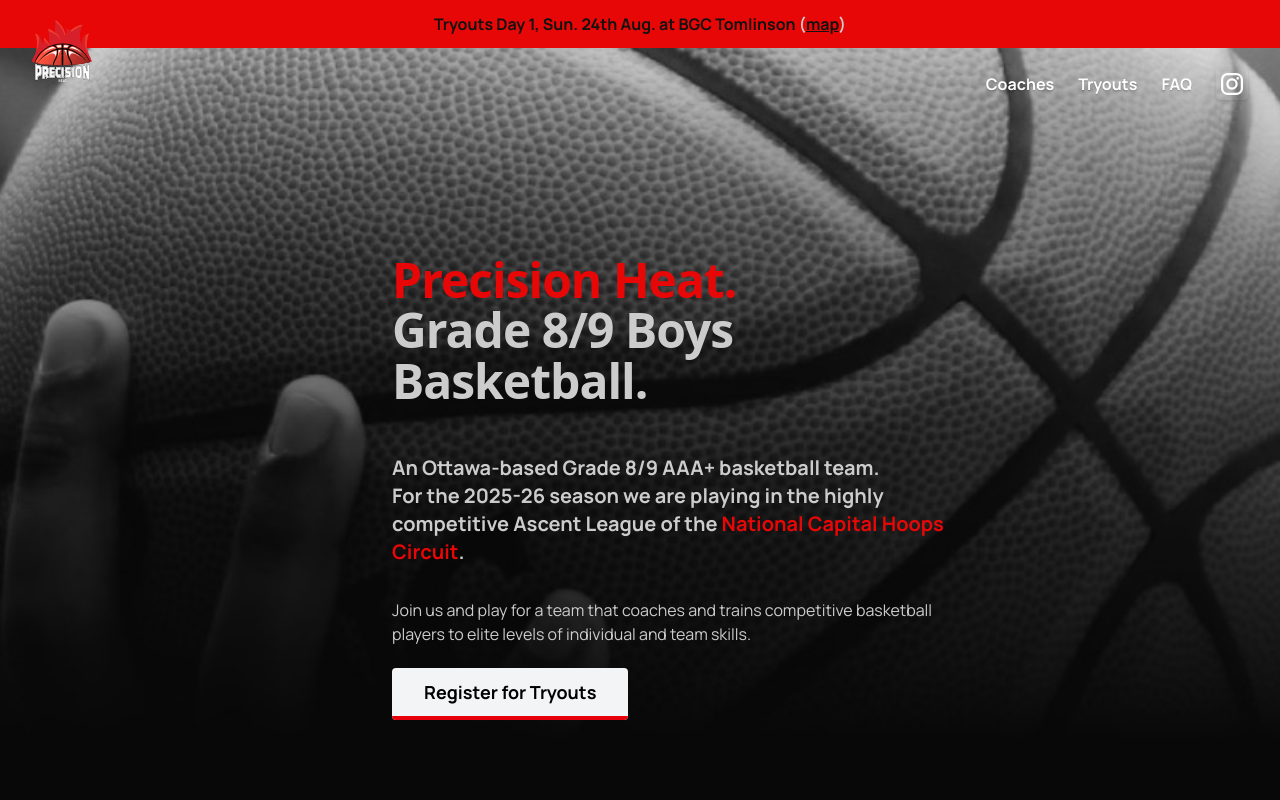
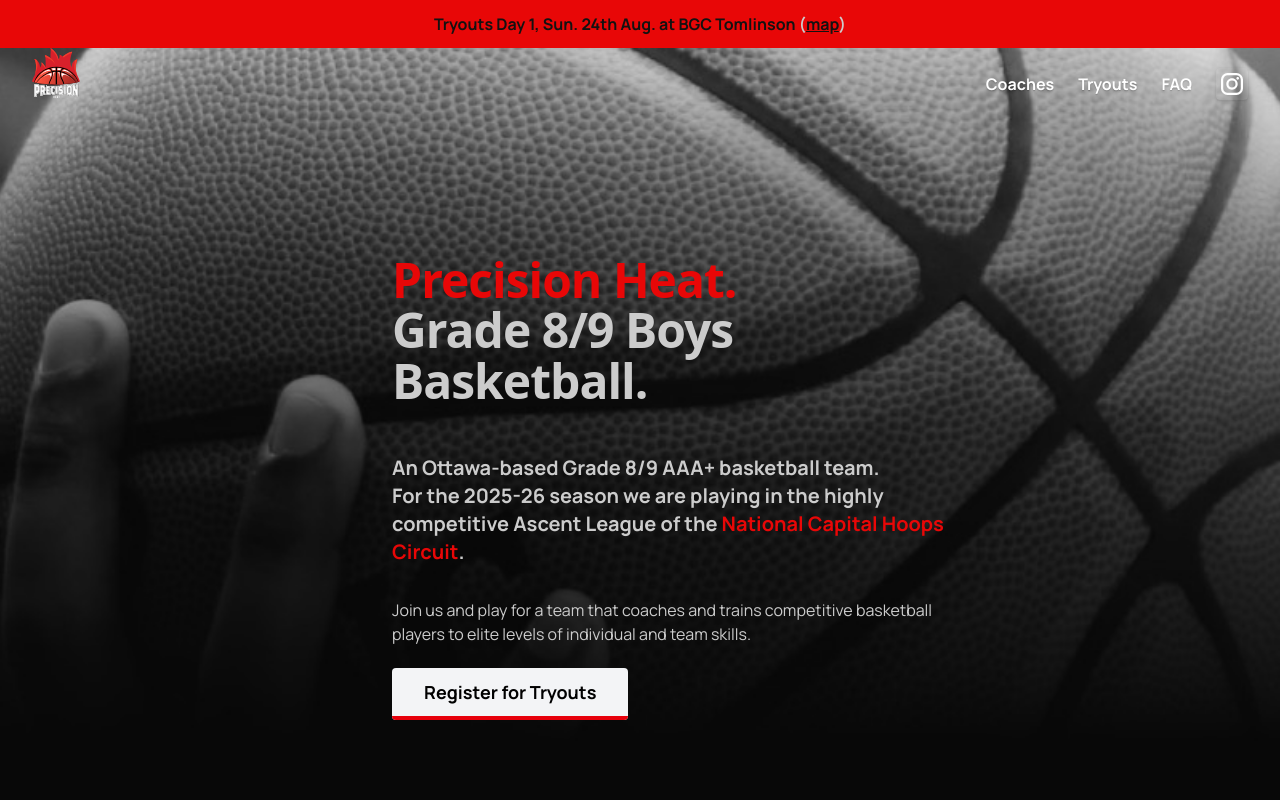
Before and after one commit to heyfarai/tryouts-next, a Next.js app: page / in a window 1280 px wide. Shown: the top 800 px of the page. Built offline with nearby package versions, Linux system fonts and the light colour scheme; no server answers; a web font is replaced by a local one.

Commit message:
logo nudge

```diff
--- a/src/app/components/TopNav.tsx
+++ b/src/app/components/TopNav.tsx
@@ -12,14 +12,14 @@ const TopNav: React.FC = () => {
         {/* Logo */}
         <Link
           href="/"
-          className="md:fixed md:top-5 flex-none text-xl inline-block font-semibold focus:outline-hidden focus:opacity-80"
+          className="md:fixed  flex-none text-xl inline-block font-semibold focus:outline-hidden focus:opacity-80"
           aria-label="Precision Heat"
         >
           <Image
             src="/precision-logo.svg"
             alt="Precision Heat Logo"
-            width={60}
-            height={60}
+            width={48}
+            height={48}
           />
         </Link>
         {/* End Logo */}
```
